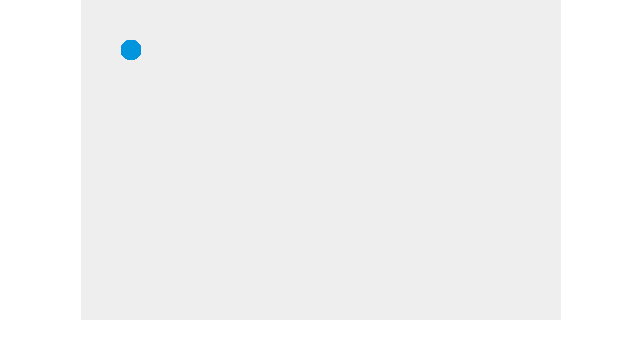
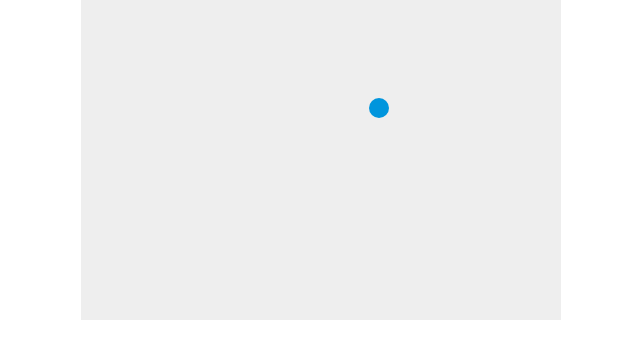
Before and after one commit to KareemAbbasi/BreakoutGameJS, a plain HTML site: page index.html in a window 1280 px wide. Shown: the full height of the page, 319-959 px from the left. Drawn offline with Linux system fonts and the light colour scheme.

Commit message:
moving the ball

```diff
--- a/index.html
+++ b/index.html
@@ -17,14 +17,38 @@
         var canvas = document.getElementById("myCanvas");
         var ctx = canvas.getContext("2d");
 
-        function draw() {
-            //drawing code
+        var x = canvas.width/2;
+        var y = canvas.height-30;
+        var dx = 2;
+        var dy = -2;
+
+        var ballRadius = 10;
+
+        function drawBall() {
             ctx.beginPath();
-            ctx.arc(50, 50, 10, 0, Math.PI*2);
+            ctx.arc(x, y, ballRadius, 0, Math.PI*2);
             ctx.fillStyle = "#0095DD";
             ctx.fill();
             ctx.closePath();
         }
+
+        function draw() {
+            //drawing code
+            ctx.clearRect(0, 0, canvas.width, canvas.height);
+            drawBall();
+
+            if (x + dx > canvas.width || x + dx < ballRadius) {
+                dx = -dx;
+            }
+
+            if (y + dy > canvas.height || y + dy < ballRadius) {
+                dy = -dy;
+            }
+
+            x += dx;
+            y += dy;
+        }
+
         setInterval(draw, 10);
 
     </script>
```
